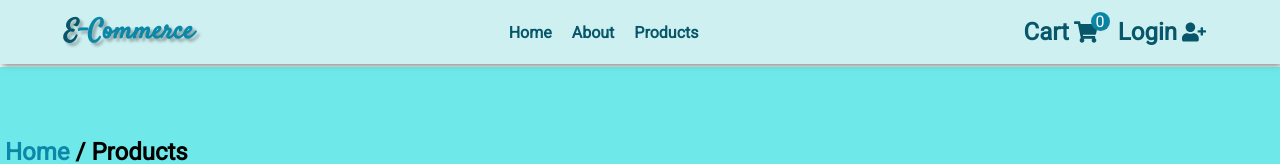
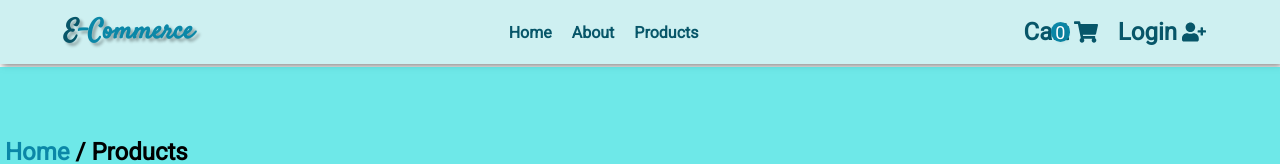
Before and after one commit to fizzybubl/e-commerce, a React (Create React App) app: page /products in a window 1280 px wide. Shown: the top 164 px of the page. Built offline with nearby package versions, Linux system fonts and the light colour scheme.

Commit message:
minor changes

```diff
--- a/src/Navbar.js
+++ b/src/Navbar.js
@@ -39,10 +39,10 @@ function Navbar() {
           <Link to="/cart">
             <button className="btn user-btn cart-icon">
               <span>Cart</span> <FaShoppingCart />
+              <div className="number-items">
+                <p className="total-items">{totalItems}</p>
+              </div>
             </button>
-            <div className="number-items">
-              <p>{totalItems}</p>
-            </div>
           </Link>
           <Link to="/home">
             <button className="btn user-btn login-icon">
--- a/src/Sidebar.js
+++ b/src/Sidebar.js
@@ -4,7 +4,11 @@ import { FaShoppingCart, FaUserPlus, FaWindowClose } from "react-icons/fa";
 import { useGlobalContext } from "./context";
 
 function Sidebar() {
-  const { showSidebar, setShowSidebar } = useGlobalContext();
+  const { showSidebar, setShowSidebar, cartItems } = useGlobalContext();
+  const totalItems = cartItems.reduce((value, item) => {
+    value += item.quantity;
+    return value;
+  }, 0);
   return (
     <aside className={`sidebar ${showSidebar && "show-sidebar"}`}>
       <button
@@ -26,9 +30,12 @@ function Sidebar() {
           </Link>
         </div>
         <div className="user-container">
-          <Link to="/home">
+          <Link to="/cart">
             <button className="btn user-btn">
               <span>Cart</span> <FaShoppingCart />
+              <div className="number-items">
+                <p className="total-items">{totalItems}</p>
+              </div>
             </button>
           </Link>
           <Link to="/home">
--- a/src/index.css
+++ b/src/index.css
@@ -184,15 +184,15 @@ nav .btn {
   height: 1.2rem;
   border-radius: 50%;
   position: absolute;
-  top: 12px;
-  right: 170px;
   display: flex;
   align-items: center;
   justify-content: center;
 }
 
-.number-items p {
+.total-items {
   color: white;
+  font-size: 18px;
+  font-weight: normal;
 }
 
 .btn:hover {
@@ -235,6 +235,9 @@ nav .btn {
   }
   .nav-center {
     margin: 0 1.5rem;
+  }
+  .number-items {
+    transform: translate(65px, -7px);
   }
 }
 
```
